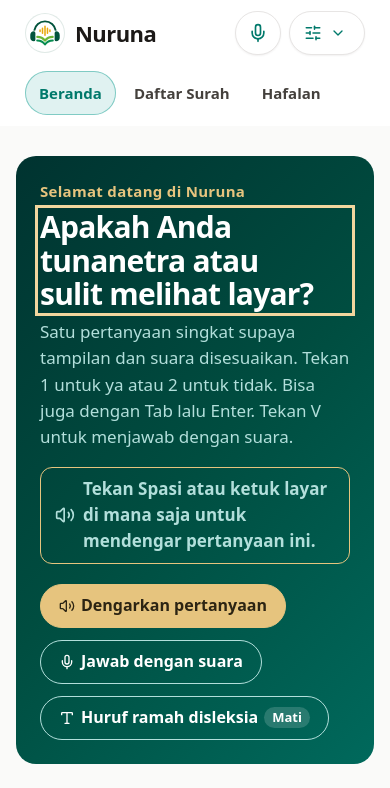
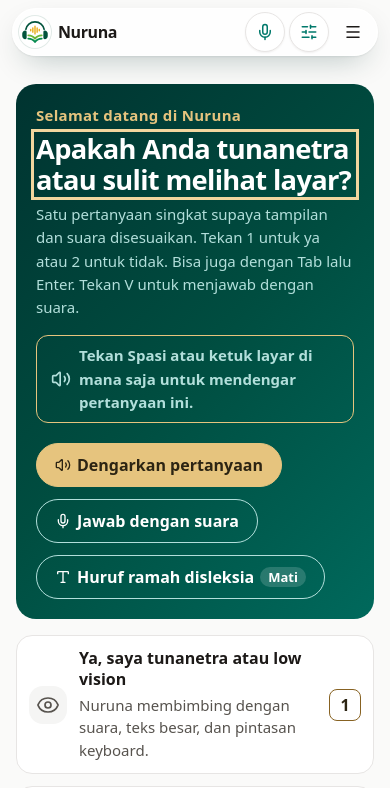
Before and after one commit to ISEKAI-SYSTEM/NurunaSystem, a Next.js app: page / in a window 390 px wide. Shown: the top 788 px of the page. Built offline with nearby package versions, Linux system fonts and the light colour scheme; a web font is replaced by a local one.

Commit message:
Readme and a little bit of that

```diff
--- a/src/app/tentang/page.tsx
+++ b/src/app/tentang/page.tsx
@@ -251,10 +251,6 @@ export default function TentangPage() {
             <BackLink />
             <StopSpeechButton className={backLinkStyles.backLink} />
           </div>
-          <span
-            aria-hidden="true"
-            className="h-[3px] w-10 rounded-full bg-[var(--home-gold-line)]"
-          />
           <h1 className="text-3xl font-bold tracking-tight sm:text-4xl">
             Tentang Kami
           </h1>
--- a/src/components/quran/back-to-top.tsx
+++ b/src/components/quran/back-to-top.tsx
@@ -44,7 +44,7 @@ export function BackToTop({ className, label }: { className: string; label?: str
       }}
     >
       <ArrowUp aria-hidden="true" className="size-5" />
-      {label}
+      {label && <span data-label="">{label}</span>}
     </Button>
   );
 }
--- a/src/components/quran/surah-index-panel.module.css
+++ b/src/components/quran/surah-index-panel.module.css
@@ -203,8 +203,9 @@
 
   .panel {
     position: sticky;
-    inset-block-start: 0;
+    inset-block-start: var(--reader-topbar-size, 0rem);
     z-index: 15;
+    transition: inset-block-start 450ms cubic-bezier(0.2, 0, 0, 1);
   }
 
   .panelBar {
--- a/src/components/site-chrome.module.css
+++ b/src/components/site-chrome.module.css
@@ -154,25 +154,249 @@
   }
 }
 
+.menuButton {
+  display: grid;
+  flex: none;
+  inline-size: 2.75rem;
+  block-size: 2.75rem;
+  place-items: center;
+  border-radius: 999px;
+  color: var(--home-ink);
+  transition: background-color 200ms, scale 150ms cubic-bezier(0.2, 0, 0, 1);
+}
+
+.menuButton:hover,
+.menuButton[aria-expanded="true"] {
+  background: var(--home-icon);
+}
+
+.menuButton:active {
+  scale: 0.92;
+}
+
+@media (width > 56rem) {
+  .actions .menuButton {
+    display: none;
+  }
+}
+
 @media (width <= 56rem) {
+  .header {
+    position: sticky;
+    inset-block-start: 0;
+    block-size: 3.375rem;
+    pointer-events: none;
+  }
+
+  /* versi kecil dari bar mengambang desktop */
   .bar {
     display: flex;
-    flex-wrap: wrap;
-    padding-block: 0.625rem 0.375rem;
+    gap: 0.375rem;
+    max-inline-size: calc(100% - 1.5rem);
+    min-block-size: 2.875rem;
+    translate: 0 0.5rem;
+    padding: 0.1875rem 0.25rem 0.1875rem 0.3125rem;
+    border-color: rgb(255 255 255 / 0.7);
+    border-radius: 1.625rem;
+    background-color: rgb(255 255 255 / 0.8);
+    box-shadow:
+      0 1px 2px rgb(0 51 48 / 0.08),
+      0 12px 32px -12px rgb(0 51 48 / 0.32);
+    backdrop-filter: blur(14px) saturate(1.5);
+    pointer-events: auto;
+  }
+
+  /* :focus-visible, bukan :focus-within: fokus yang dikembalikan ke tombol setelah tap tidak menahan bar */
+  .header[data-hidden]:not(:has(:focus-visible)) .bar {
+    translate: 0 calc(-100% - 1rem);
+    box-shadow: none;
+  }
+
+  .brand {
+    min-block-size: 2.5rem;
+    gap: 0.375rem;
+  }
+
+  .brandMark {
+    width: 2.125rem;
+    height: 2.125rem;
+  }
+
+  .brandMark img {
+    width: 1.625rem;
+    height: 1.625rem;
+  }
+
+  .brandName {
+    font-size: 1rem;
+  }
+
+  .nav {
+    display: none;
   }
 
   .actions {
     margin-inline-start: auto;
+    gap: 0.25rem;
   }
 
-  .nav {
-    order: 3;
-    flex-basis: 100%;
-    margin-inline: calc(-1 * clamp(1.5rem, 3.4vw, 3.25rem));
-    overflow-x: auto;
-    padding: 0.25rem clamp(1.5rem, 3.4vw, 3.25rem);
-    scrollbar-width: none;
+  /* .bar menaikkan spesifisitas di atas .modePicker .modeStatus */
+  .bar .actions button {
+    min-inline-size: 2.5rem;
+    min-block-size: 2.5rem;
+    gap: 0.25rem;
+    padding-inline: 0.5rem;
+    font-size: 0.875rem;
   }
+
+  .actions .menuButton {
+    inline-size: 2.5rem;
+    block-size: 2.5rem;
+  }
+
+  .actions svg {
+    width: 1.125rem;
+    height: 1.125rem;
+  }
+
+  .menu .menuBar {
+    min-block-size: 2.5rem;
+  }
+
+  .menu .menuNav a {
+    min-block-size: 2.75rem;
+    font-size: 1rem;
+  }
+}
+
+.menuOverlay {
+  position: fixed;
+  inset: 0;
+  z-index: 50;
+  background: rgb(0 30 28 / 0.24);
+  backdrop-filter: blur(2px);
+}
+
+.menu {
+  position: fixed;
+  inset-block-start: 0.5rem;
+  inset-inline: 0.75rem;
+  z-index: 51;
+  padding: 0.25rem 0.375rem 0.625rem;
+  border: 1px solid rgb(255 255 255 / 0.7);
+  border-radius: 1.625rem;
+  background: rgb(255 255 255 / 0.94);
+  box-shadow: 0 24px 48px -16px rgb(0 51 48 / 0.4);
+  backdrop-filter: blur(14px) saturate(1.5);
+  color: var(--home-ink);
+  transform-origin: top right;
+}
+
+.menuBar {
+  display: flex;
+  min-block-size: 2.75rem;
+  align-items: center;
+  justify-content: space-between;
+  padding-inline-start: 0.875rem;
+}
+
+.menuTitle {
+  color: var(--home-muted);
+  font-size: 0.875rem;
+  font-weight: 700;
+  letter-spacing: 0.06em;
+  text-transform: uppercase;
+}
+
+.menuNav ul {
+  display: grid;
+  gap: 0.25rem;
+  padding-block-start: 0.25rem;
+}
+
+.menuNav a {
+  display: flex;
+  min-block-size: 3rem;
+  align-items: center;
+  padding-inline: 0.875rem;
+  border-radius: 1.125rem;
+  color: #44403c;
+  font-size: 1.0625rem;
+  font-weight: 600;
+  transition: background-color 200ms, color 200ms;
+}
+
+.menuNav a:hover {
+  background: var(--home-icon);
+  color: var(--home-ink);
+}
+
+.menuNav a[aria-current="page"] {
+  background: var(--home-selected);
+  color: var(--home-accent);
+  font-weight: 700;
+  box-shadow: inset 0 0 0 1px #80cbc4;
+}
+
+.menuOverlay[data-state="open"] {
+  animation: menuFadeIn 250ms ease-out;
+}
+
+.menuOverlay[data-state="closed"] {
+  animation: menuFadeOut 180ms ease-in forwards;
+}
+
+.menu[data-state="open"] {
+  animation: menuIn 380ms cubic-bezier(0.2, 0, 0, 1);
+}
+
+.menu[data-state="closed"] {
+  animation: menuOut 180ms cubic-bezier(0.3, 0, 1, 1) forwards;
+}
+
+.menu[data-state="open"] li {
+  animation: menuItemIn 420ms cubic-bezier(0.2, 0, 0, 1) both;
+}
+
+.menu[data-state="open"] li:nth-child(2) { animation-delay: 40ms; }
+.menu[data-state="open"] li:nth-child(3) { animation-delay: 80ms; }
+.menu[data-state="open"] li:nth-child(n + 4) { animation-delay: 120ms; }
+
+@keyframes menuFadeIn {
+  from { opacity: 0; }
+}
+
+@keyframes menuFadeOut {
+  to { opacity: 0; }
+}
+
+@keyframes menuIn {
+  from {
+    opacity: 0;
+    translate: 0 -0.75rem;
+    scale: 0.96;
+  }
+}
+
+@keyframes menuOut {
+  to {
+    opacity: 0;
+    translate: 0 -0.5rem;
+    scale: 0.97;
+  }
+}
+
+@keyframes menuItemIn {
+  from {
+    opacity: 0;
+    translate: 0 -0.375rem;
+  }
+}
+
+html[data-contrast="tinggi"] .menu {
+  border-color: var(--home-line);
+  background: var(--home-surface);
+  backdrop-filter: none;
 }
 
 html[data-contrast="tinggi"] .footer::before {
@@ -293,6 +517,7 @@ html[data-contrast="tinggi"] .footer {
 
 @media (forced-colors: active) {
   .bar,
+  .menu,
   .footer {
     border: 1px solid CanvasText;
   }
@@ -305,6 +530,13 @@ html[data-contrast="tinggi"] .footer {
 @media (width <= 48rem) {
   .footerInner {
     grid-template-columns: repeat(2, minmax(0, 1fr));
+    gap: 1.25rem 1.5rem;
+    padding-block: 1.75rem 1.25rem;
+  }
+
+  .footerBottom {
+    padding-block: 1rem;
+    font-size: 0.8125rem;
   }
 
   .footerBrand {
--- a/src/components/site-header.tsx
+++ b/src/components/site-header.tsx
@@ -3,7 +3,9 @@
 import Image from "next/image";
 import Link from "next/link";
 import { usePathname } from "next/navigation";
-import { Suspense, useSyncExternalStore } from "react";
+import { Menu, X } from "lucide-react";
+import { Dialog } from "radix-ui";
+import { Suspense, useState, useSyncExternalStore } from "react";
 
 import { StopSpeechButton } from "@/components/stop-speech-button";
 import { VoiceCommandButton } from "@/components/voice-command";
@@ -32,6 +34,7 @@ function subscribeScroll(onChange: () => void) {
 
 export function SiteHeader() {
   const hidden = useSyncExternalStore(subscribeScroll, readHidden, () => false);
+  const [menuOpen, setMenuOpen] = useState(false);
 
   return (
     <header
@@ -57,6 +60,29 @@ export function SiteHeader() {
           <StopSpeechButton className={workspace.topbarButton} />
           <VoiceCommandButton className={workspace.topbarButton} />
           <WorkspaceModeStatus />
+
+          <Dialog.Root open={menuOpen} onOpenChange={setMenuOpen}>
+            <Dialog.Trigger className={styles.menuButton} aria-label="Buka menu" title="Menu">
+              <Menu aria-hidden="true" size={20} />
+            </Dialog.Trigger>
+            <Dialog.Portal>
+              <Dialog.Overlay className={styles.menuOverlay} />
+              <Dialog.Content className={styles.menu} aria-describedby={undefined}>
+                <div className={styles.menuBar}>
+                  <Dialog.Title className={styles.menuTitle}>Menu</Dialog.Title>
+                  <Dialog.Close className={styles.menuButton} aria-label="Tutup menu" title="Tutup menu">
+                    <X aria-hidden="true" size={20} />
+                  </Dialog.Close>
+                </div>
+                {/* klik link mana pun (termasuk halaman aktif) menutup menu */}
+                <nav aria-label="Navigasi utama" className={styles.menuNav} onClick={() => setMenuOpen(false)}>
+                  <Suspense fallback={<HeaderLinks />}>
+                    <ActiveHeaderLinks />
+                  </Suspense>
+                </nav>
+              </Dialog.Content>
+            </Dialog.Portal>
+          </Dialog.Root>
         </div>
       </div>
     </header>
--- a/src/components/workspace.module.css
+++ b/src/components/workspace.module.css
@@ -159,6 +159,21 @@
   --reader-topbar-size: 0rem;
 }
 
+@media (width <= 56rem) {
+  .shell[data-workspace="reader"] {
+    --reader-topbar-size: 3.375rem; /* = tinggi .header mobile */
+  }
+
+  .modeChevron {
+    display: none;
+  }
+
+  /* sama dengan aturan sembunyi navbar mobile di site-chrome.module.css */
+  .shell[data-workspace="reader"]:has(> [data-reader-topbar][data-hidden]:not(:has(:focus-visible))) {
+    --reader-topbar-size: 0rem;
+  }
+}
+
 .body {
   display: flex;
   flex: 1;
@@ -246,21 +261,10 @@
   display: grid;
   grid-template-columns: minmax(0, 1fr) auto;
   grid-template-areas:
-    "rule  ."
     "title cta"
     "text  cta";
   align-items: center;
   column-gap: 2rem;
-}
-
-.welcomeCopy::before {
-  content: "";
-  grid-area: rule;
-  width: 2.5rem;
-  height: 3px;
-  margin-block-end: 1rem;
-  border-radius: 3px;
-  background: var(--home-gold);
 }
 
 .welcome h1 {
@@ -788,7 +792,7 @@ html[data-contrast="tinggi"] .welcome::after {
 @media (max-width: 50rem) {
   .welcomeCopy {
     grid-template-columns: minmax(0, 1fr);
-    grid-template-areas: "rule" "title" "text" "cta";
+    grid-template-areas: "title" "text" "cta";
   }
 
   .welcomeCopy .start {
@@ -799,11 +803,12 @@ html[data-contrast="tinggi"] .welcome::after {
 
 @media (max-width: 37.5rem) {
   .main {
-    padding: 1rem;
+    padding: 0.75rem 1rem 1rem;
   }
 
   .welcome {
-    padding: 1.5rem;
+    padding: 1.25rem;
+    border-radius: 1.25rem;
   }
 
   .welcome::after {
@@ -811,15 +816,65 @@ html[data-contrast="tinggi"] .welcome::after {
   }
 
   .welcome h1 {
-    font-size: clamp(1.875rem, 8vw, 2.375rem);
+    font-size: clamp(1.5rem, 7vw, 1.875rem);
+  }
+
+  .welcome p {
+    font-size: 0.9375rem;
+  }
+
+  .welcomeCopy .start {
+    margin-block-start: 1rem;
+  }
+
+  .modes {
+    margin-block-start: 1rem;
+  }
+
+  .modes h2 {
+    font-size: 1.1875rem;
+  }
+
+  .modes > p:not([role]) {
+    margin-block-end: 0.875rem;
+    font-size: 0.9375rem;
   }
 
   .modeGrid {
     grid-template-columns: minmax(0, 1fr);
+    gap: 0.5rem;
+  }
+
+  .modeCard,
+  .answerGrid .modeCard {
+    gap: 0.75rem;
+    padding: 0.75rem;
+  }
+
+  .modeIcon {
+    width: 2.375rem;
+    height: 2.375rem;
+  }
+
+  .modeTitle,
+  .answerGrid .modeTitle {
+    font-size: 1rem;
+  }
+
+  .welcomeGate {
+    gap: 1rem;
   }
 
   .welcomeGateIntro {
-    padding: 1.5rem;
+    padding: 1.25rem;
     border-radius: 1.25rem;
   }
+
+  .welcomeGateIntro h1 {
+    font-size: clamp(1.5rem, 7vw, 1.875rem);
+  }
+
+  .welcomeGateIntro > p:not(.welcomeGateEyebrow) {
+    font-size: 0.9375rem;
+  }
 }
```
Also changed, not shown: src/components/quran/surah-card.module.css (+11 -0 lines), src/components/quran/surah-list.module.css (+47 -17 lines), src/components/quran/surah-reader.module.css (+0 -10 lines), 1 other file (tests, documents, lock files or other folders).
